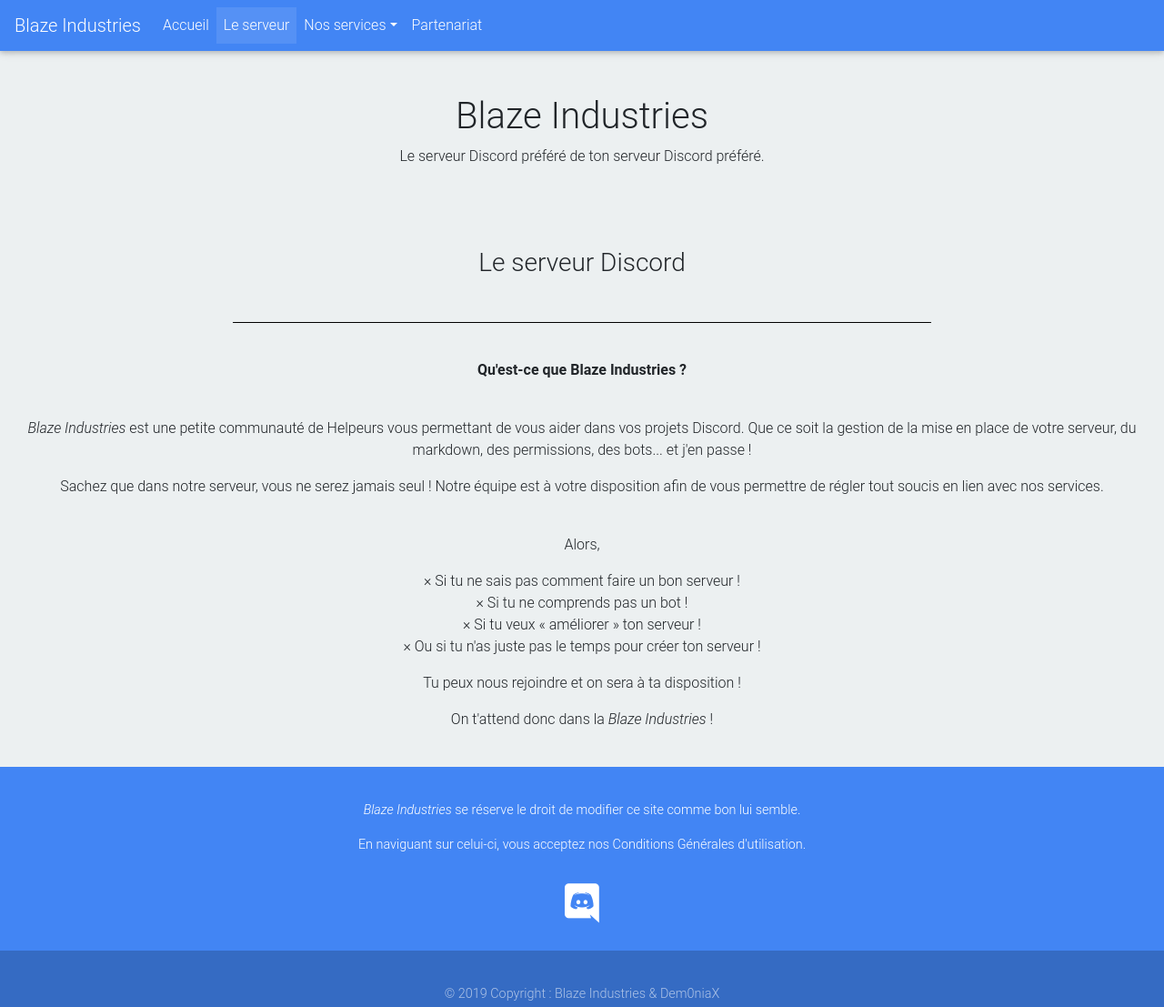
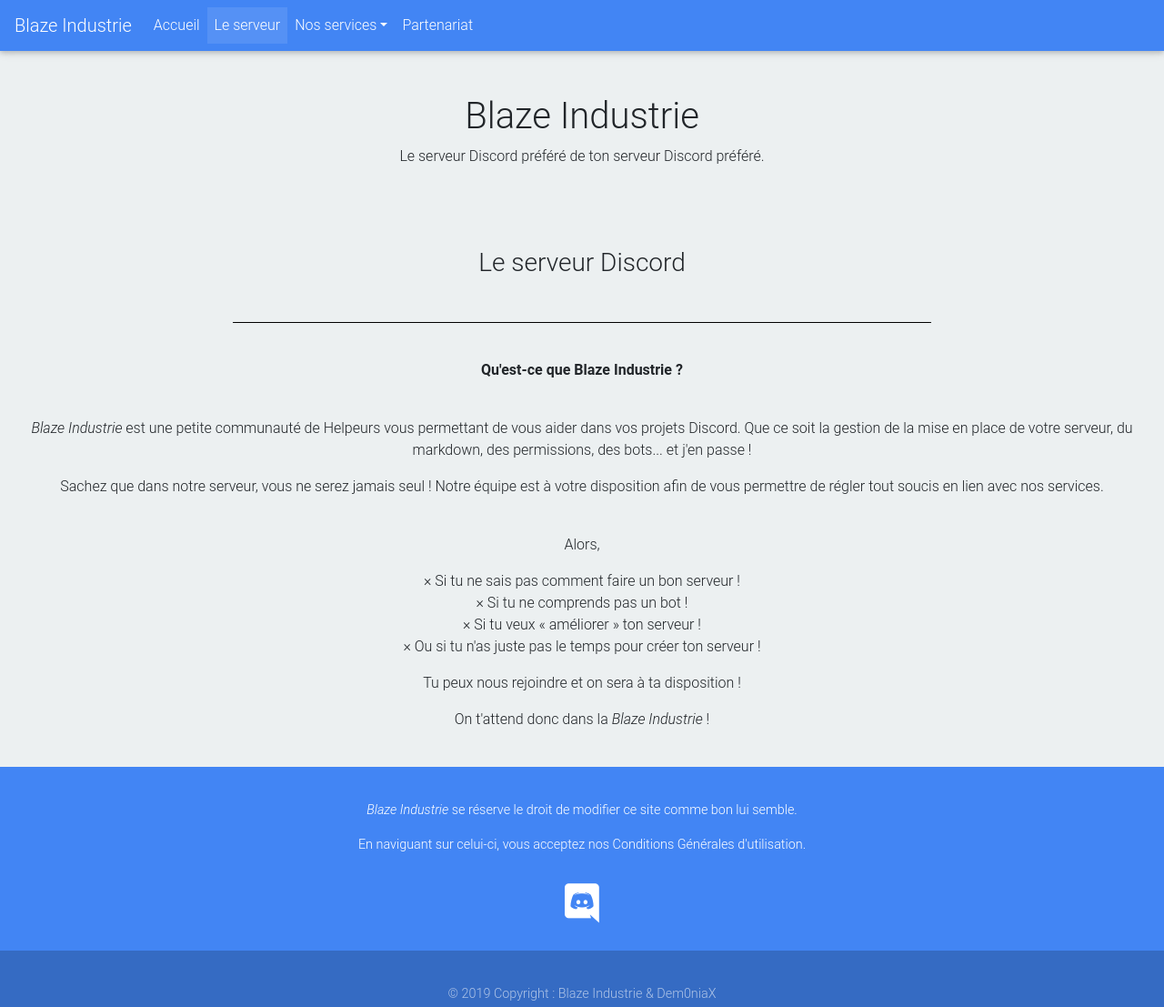
Before and after one commit to BlazeIndustries/web, a plain HTML site: page serveur.html in a window 1280 px wide. Shown: the top 1107 px of the page at 91% size. Drawn offline with nearby package versions, Linux system fonts and the light colour scheme; a web font is replaced by a local one.

Commit message:
Add files via upload

```diff
--- a/serveur.html
+++ b/serveur.html
@@ -6,7 +6,7 @@
   <meta charset="utf-8">
   <meta name="viewport" content="width=device-width, initial-scale=1, shrink-to-fit=no">
   <meta http-equiv="x-ua-compatible" content="ie=edge">
-  <title>Blaze Industries</title>
+  <title>Blaze Industrie</title>
   <link rel="stylesheet" href="https://use.fontawesome.com/releases/v5.6.3/css/all.css" integrity="sha384-UHRtZLI+pbxtHCWp1t77Bi1L4ZtiqrqD80Kn4Z8NTSRyMA2Fd33n5dQ8lWUE00s/" crossorigin="anonymous">
   <link href="css/bootstrap.min.css" rel="stylesheet">
   <link href="css/mdb.min.css" rel="stylesheet">
@@ -17,7 +17,7 @@
 
 <body class="body">
     <nav class="navbar navbar-expand-lg navbar-dark primary-color">
-        <a class="navbar-brand" href="#">Blaze Industries</a>
+        <a class="navbar-brand" href="#">Blaze Industrie</a>
         <ul class="navbar-nav mr-auto">
             <li class="nav-item">
                 <a href="index.html" class="nav-link">Accueil</a>
@@ -40,7 +40,7 @@
 
     <div class="text-center animated zoomIn" id="zoomAnim">
         <br><br>
-        <h1 class="responsive">Blaze Industries</h1>
+        <h1 class="responsive">Blaze Industrie</h1>
         <p>Le serveur Discord préféré de ton serveur Discord préféré.</p>
         <br><br><br>
     </div>
@@ -50,8 +50,8 @@
       <br>
       <hr class=hr-black>
       <br>
-      <p class="font-weight-bold">Qu'est-ce que Blaze Industries ?</p><br>
-      <p><em>Blaze Industries</em> est une petite communauté de Helpeurs vous permettant de vous aider dans vos projets Discord.
+      <p class="font-weight-bold">Qu'est-ce que Blaze Industrie ?</p><br>
+      <p><em>Blaze Industrie</em> est une petite communauté de Helpeurs vous permettant de vous aider dans vos projets Discord.
       Que ce soit la gestion de la mise en place de votre serveur, du markdown, des permissions, des bots... et j'en passe !</p>
       <p>Sachez que dans notre serveur, vous ne serez jamais seul ! Notre équipe est à votre disposition afin de vous permettre de régler tout soucis en lien avec nos services.</p>
       <br>
@@ -63,7 +63,7 @@
            <li>× Ou si tu n'as juste pas le temps pour créer ton serveur !</li>
          </ul>
       Tu peux nous rejoindre et on sera à ta disposition !</p>
-      <p>On t'attend donc dans la <em>Blaze Industries</em> !</p>
+      <p>On t'attend donc dans la <em>Blaze Industrie</em> !</p>
       <br>
     </div>
 
@@ -78,7 +78,7 @@
 <footer class="page-footer font-small primary-color">
     <div class="text-center py-3">
       <br>
-      <p><em>Blaze Industries</em> se réserve le droit de modifier ce site comme bon lui semble.</p>
+      <p><em>Blaze Industrie</em> se réserve le droit de modifier ce site comme bon lui semble.</p>
       <p>En naviguant sur celui-ci, vous acceptez nos <a>Conditions Générales d'utilisation</a>.</p>
       <br>
       <p><a href="https://discord.gg/FhBJTUp"><i class="fab fa-discord fa-lg fa-3x" id="discord"></i></a></p>
@@ -86,7 +86,7 @@
     </div>
     <div class="footer-copyright text-center py-3">
         <br>
-        <p>© 2019 Copyright : Blaze Industries & Dem0niaX</p><br>
+        <p>© 2019 Copyright : Blaze Industrie & Dem0niaX</p><br>
         <p>S'abonner pour recevoir un code de réduction :</p>
         <input class="mail" type="mail"></input><input class="submit"  value="Envoyer" type="submit"></input>
     </div>
```
Also changed, not shown: index.html (+8 -8 lines).
